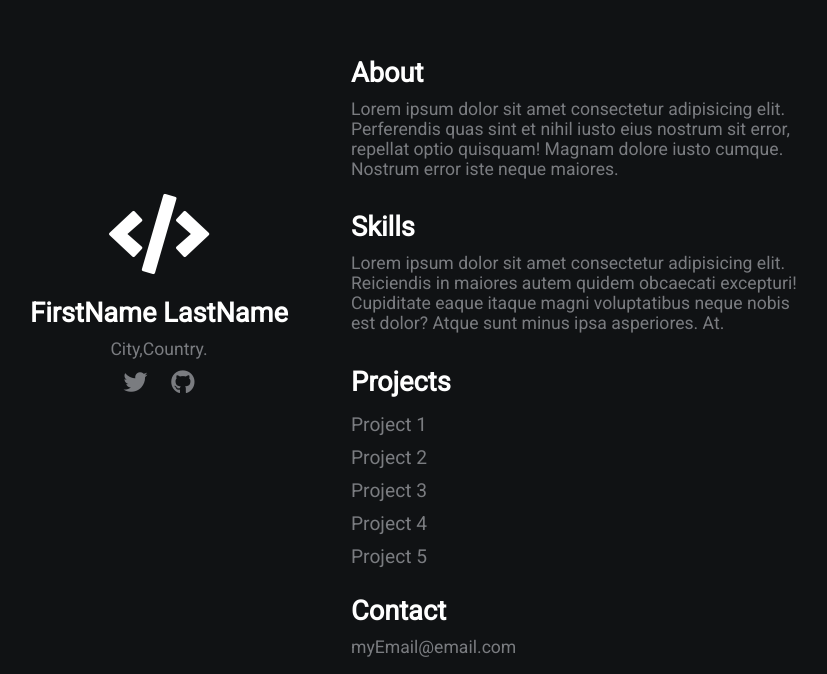
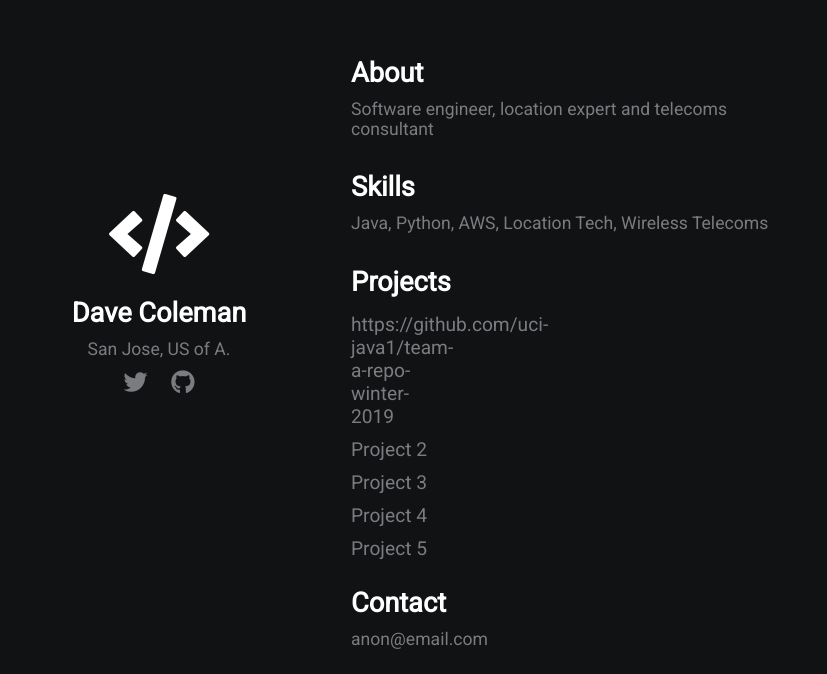
Before and after one commit to drc603/.github.io, a plain HTML site: page index.html in a window 1280 px wide. Shown: the part 126-800 px from the top of the page, without its empty margins (289-1116 px from the left). Drawn offline with Linux system fonts and the light colour scheme.

Commit message:
personalised

```diff
--- a/index.html
+++ b/index.html
@@ -12,24 +12,24 @@
     <div class="grid-2">
         <div class="section-1">
             <i class="fas fa-code fa-5x white"></i>
-            <h2>FirstName LastName</h2>
-            <p>City,Country.</p>
+            <h2>Dave Coleman</h2>
+            <p>San Jose, US of A.</p>
             <a href="#"><i class="fab fa-twitter"></i></a>
             <a href="#"><i class="fab fa-github"></i></a>
         </div>
         <div class="section-2">
             <h2>About</h2>
-            <p>Lorem ipsum dolor sit amet consectetur adipisicing elit. Perferendis quas sint et nihil iusto eius nostrum sit error, repellat optio quisquam! Magnam dolore iusto cumque. Nostrum error iste neque maiores.</p>
+            <p>Software engineer, location expert and telecoms consultant</p>
             <h2>Skills</h2>
-            <p>Lorem ipsum dolor sit amet consectetur adipisicing elit. Reiciendis in maiores autem quidem obcaecati excepturi! Cupiditate eaque itaque magni voluptatibus neque nobis est dolor? Atque sunt minus ipsa asperiores. At.</p>
+            <p>Java, Python, AWS, Location Tech, Wireless Telecoms</p>
             <h2>Projects</h2>
-            <a href="#">Project 1</a>
+            <a href="#">https://github.com/uci-java1/team-a-repo-winter-2019</a>
             <a href="#">Project 2</a>
             <a href="#">Project 3</a>
             <a href="#">Project 4</a>
             <a href="#">Project 5</a>
             <h2>Contact</h2>
-            <p>myEmail@email.com</p>
+            <p>anon@email.com</p>
         </div>
     </div>
 </body>
```
